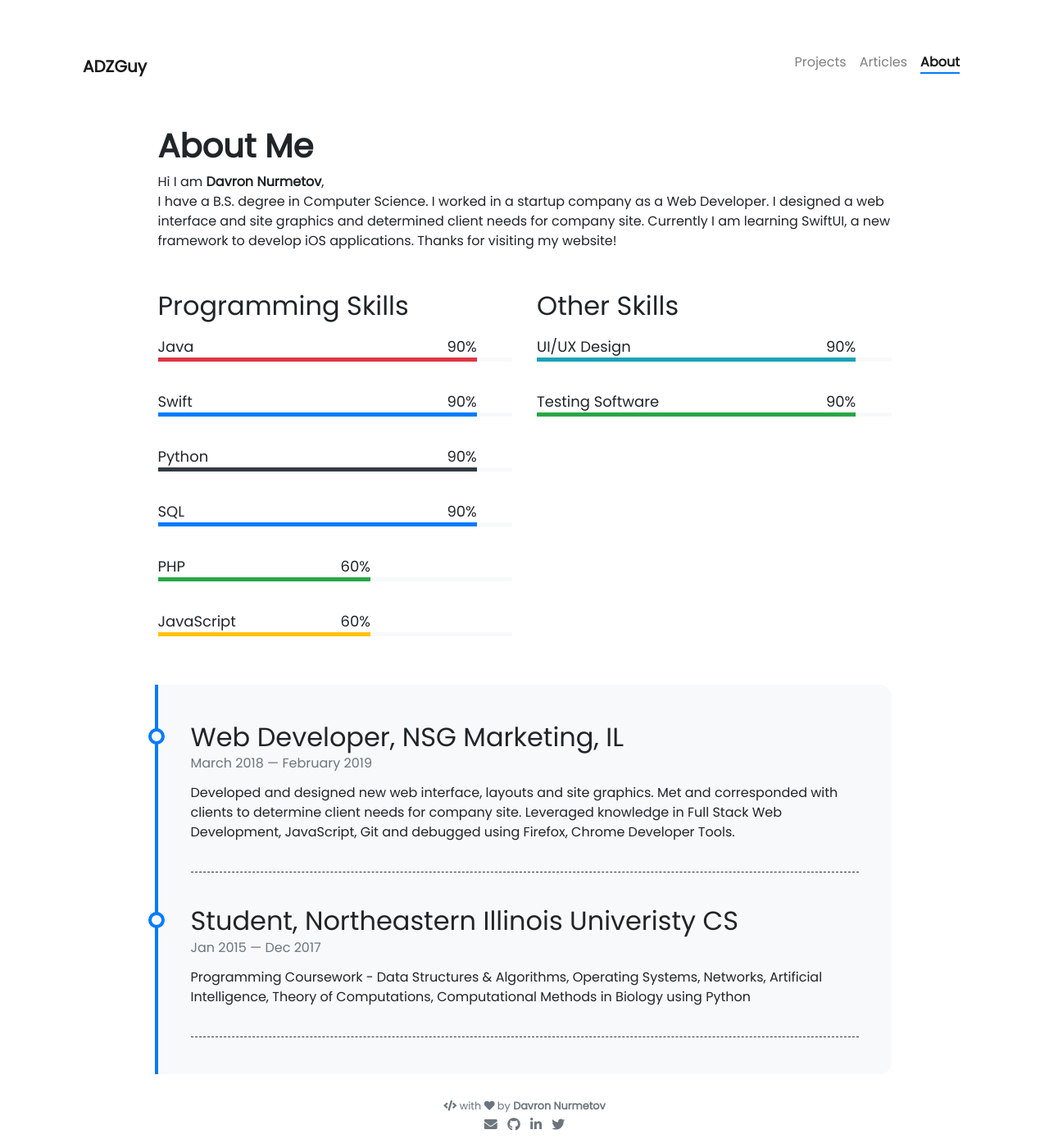
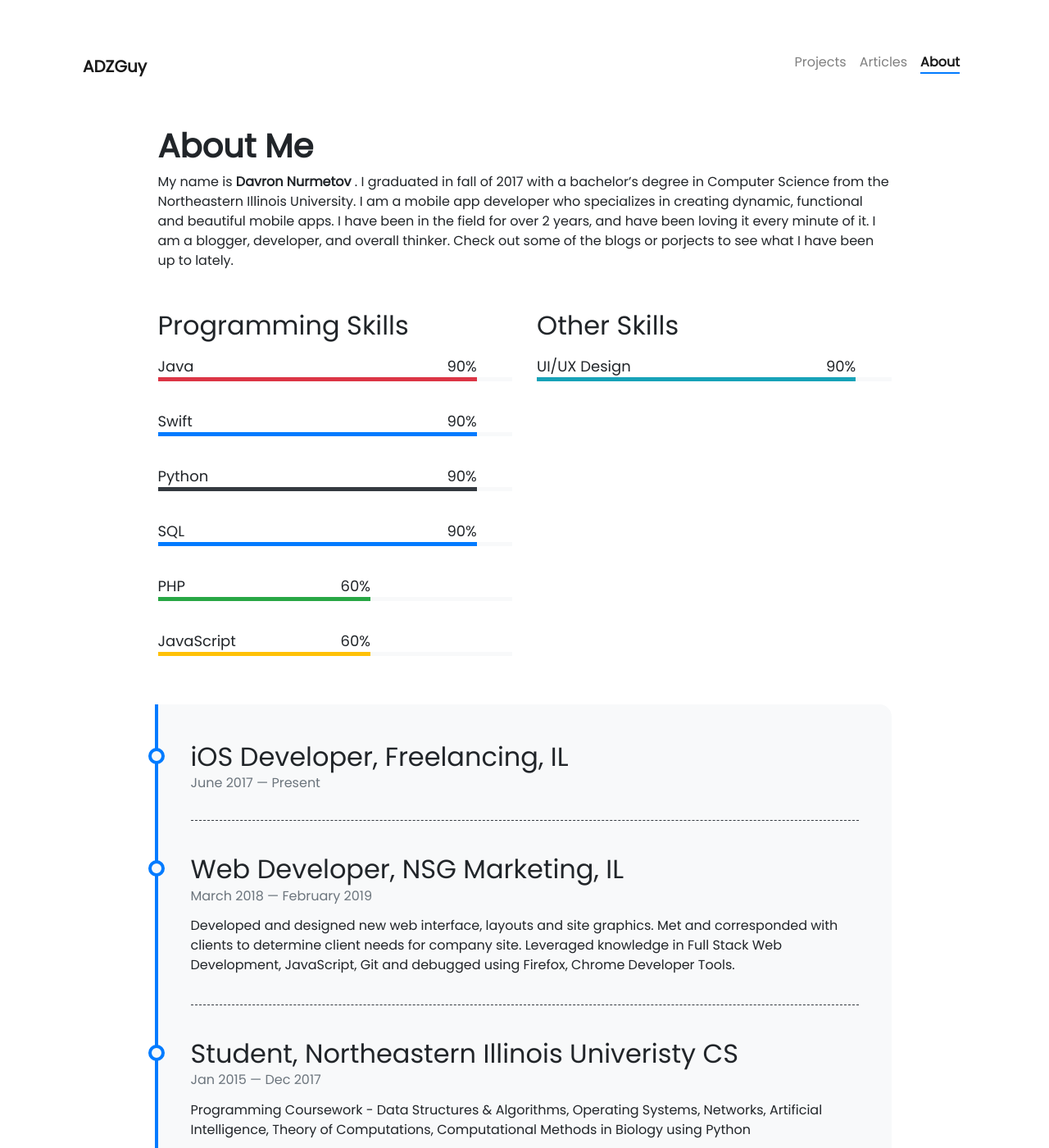
Before and after one commit to adzguy/portfolio, a Jekyll site: the page built from pages/about.md, in a window 1280 px wide and 1400 px high. Shown: the whole window at 82% size. Built offline with Jekyll 4.4.1, drawn with Linux system fonts in a browser that asks for light colours; nearby versions of some CDN libraries.

Commit message:
Chnages in About file

```diff
--- a/_data/other-skills.yml
+++ b/_data/other-skills.yml
@@ -1,7 +1,3 @@
 - name: UI/UX Design
   percentage: 90
   color: info
-
-- name: Testing Software
-  percentage: 90
-  color: success
--- a/_data/timeline.yml
+++ b/_data/timeline.yml
@@ -1,3 +1,7 @@
+- title: iOS Developer, Freelancing, IL
+  from: June 2017
+  to: Present
+
 - title: Web Developer, NSG Marketing, IL
   from: March 2018
   to: February 2019
--- a/pages/about.md
+++ b/pages/about.md
@@ -7,8 +7,8 @@ weight: 3
 
 # **About Me**
 
-Hi I am **{{ site.author.name }}**,<br>
-I have a B.S. degree in Computer Science. I worked in a startup company as a Web Developer. I designed a web interface and site graphics and determined client needs for company site. Currently I am learning SwiftUI, a new framework to develop iOS applications. Thanks for visiting my website!
+My name is **{{ site.author.name }}** . I graduated in fall of 2017 with a  bachelor's degree in Computer Science from the Northeastern Illinois University. I am a mobile app developer who specializes in creating dynamic, functional and beautiful mobile apps. I have been in the field for over 2 years, and have been loving it every minute of it. I am a blogger, developer, and overall thinker. Check out some of the blogs or porjects to see what I have been up to lately.
+
 
 <div class="row">
 {% include about/skills.html title="Programming Skills" source=site.data.programming-skills %}
--- a/pages/projects.html
+++ b/pages/projects.html
@@ -5,7 +5,7 @@ permalink: /projects/
 weight: 1
 remote_projects:
   - ARuler
-  - Edutainment
+  - MovieFace
   - payroll-app
 ---
 
```
